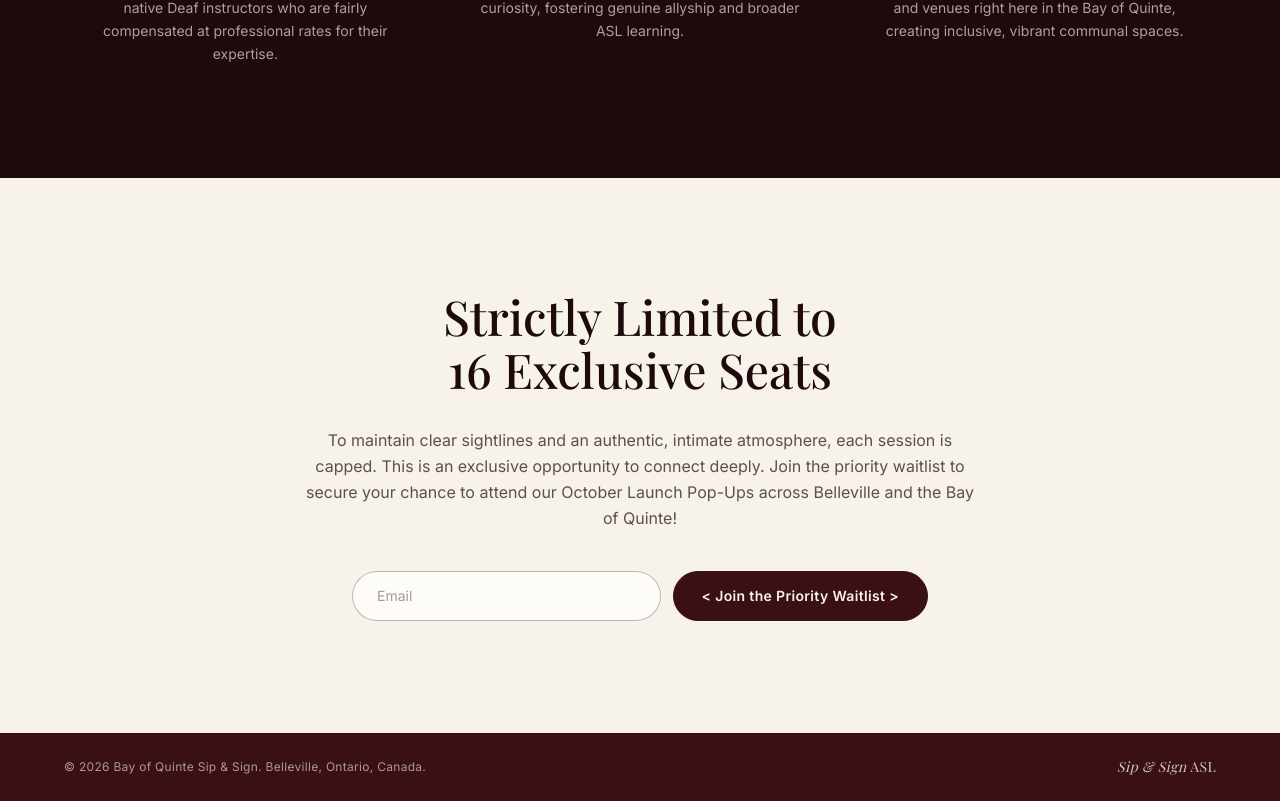
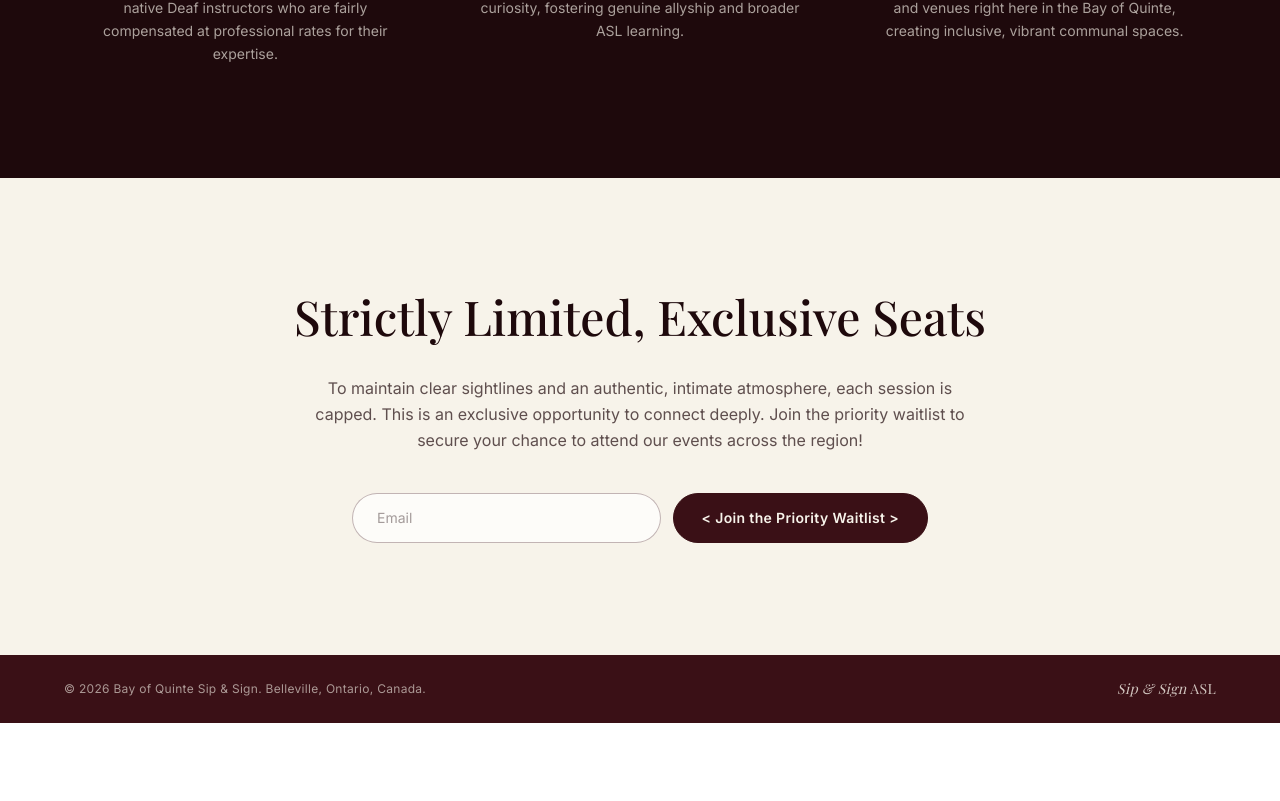
Before and after one commit to SignBridgeEvents/sipandsign, a Next.js app: page / in a window 1280 px wide. Shown: the part 2403-3204 px from the top of the page. After the commit the page ends 3126 px from the top, so only its background shows below. Built offline with nearby package versions, Linux system fonts and the light colour scheme; a web font is replaced by a local one.

Commit message:
feat: update waitlist footer text for clarity and brevity

```diff
--- a/components/waitlist-footer.tsx
+++ b/components/waitlist-footer.tsx
@@ -6,13 +6,13 @@ export function WaitlistFooter() {
       <section className="bg-cream px-6 py-24 text-wine-deep sm:py-28">
         <div className="mx-auto max-w-3xl text-center">
           <h2 className="text-balance font-serif text-4xl font-medium leading-[1.1] sm:text-5xl">
-            Strictly Limited to 16 Exclusive Seats
+            Strictly Limited, Exclusive Seats
           </h2>
 
           <p className="mx-auto mt-8 max-w-2xl font-sans text-base leading-relaxed text-wine-deep/70">
             To maintain clear sightlines and an authentic, intimate atmosphere, each session is capped. This is an
             exclusive opportunity to connect deeply. Join the priority waitlist to secure your chance to attend our
-            October Launch Pop-Ups across Belleville and the Bay of Quinte!
+            events across the region!
           </p>
 
           <div className="mx-auto mt-10 max-w-xl">
```
